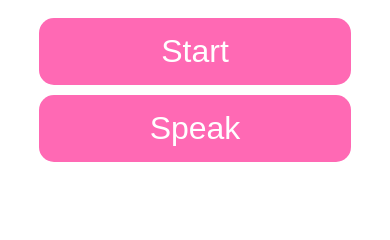
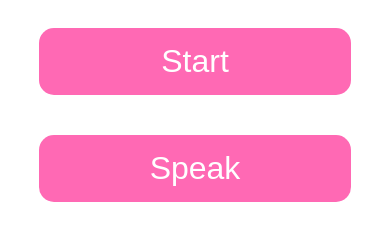
Before and after one commit to lonostrecau-prog/Maggie-app1, a plain HTML site: page index.html in a window 390 px wide. Shown: the part 314-554 px from the top of the page. Drawn offline with Linux system fonts and the light colour scheme.

Commit message:
Update style.css

```diff
--- a/style.css
+++ b/style.css
@@ -1,8 +1,7 @@
-/* General styles */
 body {
     text-align: center;
     font-family: Comic Sans MS, cursive;
-    background: #ffffff; /* white background */
+    background: #ffffff; /* fondo blanco */
     margin: 0;
     padding: 0;
 }
@@ -12,7 +11,6 @@ h1 {
     margin-top: 20px;
 }
 
-/* Maggie image */
 #maggie {
     width: 80vw;
     max-width: 400px;
@@ -20,14 +18,20 @@ h1 {
     display: block;
 }
 
-/* Word display */
 #word-display {
     font-size: 2em;
     color: blue;
     margin: 10px;
 }
 
-/* Buttons */
+.buttons-container {
+    display: flex;
+    justify-content: center;
+    gap: 20px;
+    flex-wrap: wrap;
+    margin-bottom: 20px;
+}
+
 button {
     font-size: 2em;
     margin: 10px;
@@ -40,13 +44,15 @@ button {
     display: inline-block;
 }
 
-/* Responsive buttons for mobile */
+/* Responsive mobile */
 @media (max-width: 600px) {
-    #start, #speak {
+    .buttons-container {
+        flex-direction: column;
+        align-items: center;
+    }
+    button {
         width: 80vw;
         font-size: 2em;
         padding: 15px;
-        display: block;
-        margin: 10px auto;
     }
 }
```
